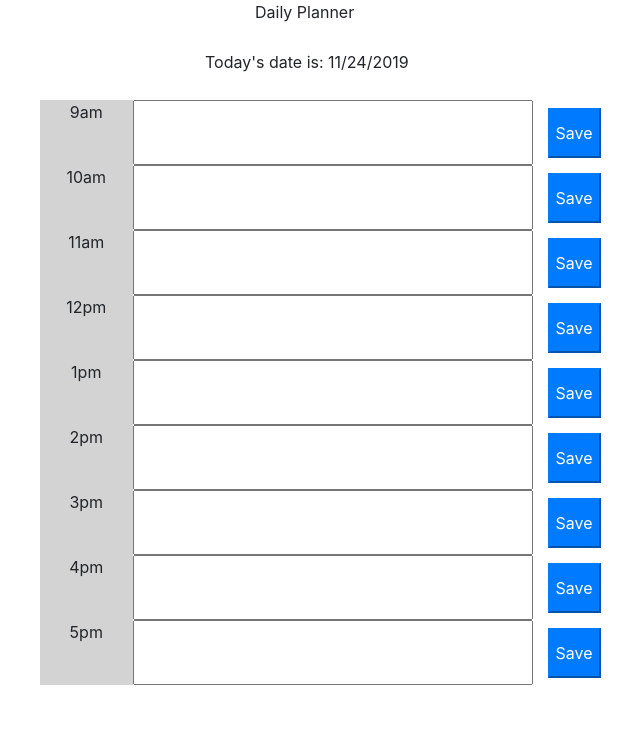
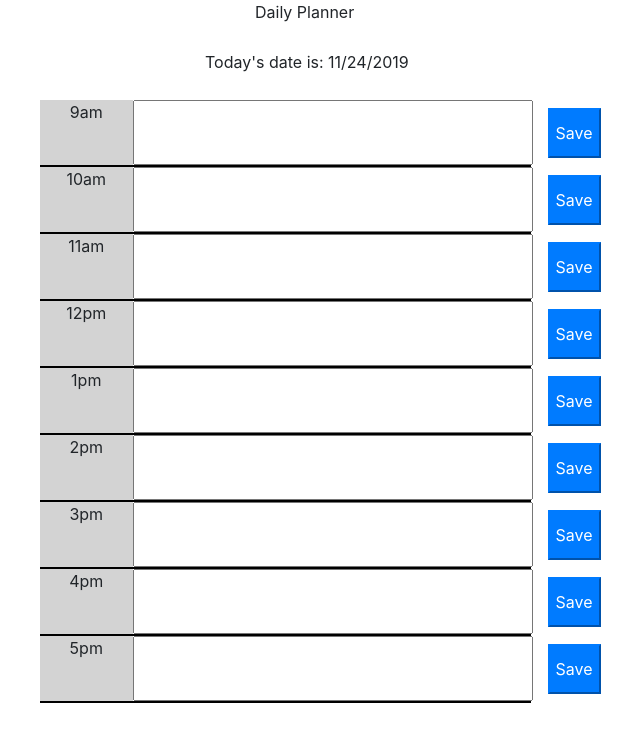
Before and after one commit to PattonParham/Day-Planner, a plain HTML site: page index.html in a window 1280 px wide. Shown: the whole page, without its empty margins (45-685 px from the left). Drawn offline with nearby package versions, Linux system fonts and the light colour scheme.

```diff
--- a/index.html
+++ b/index.html
@@ -27,15 +27,17 @@
     <div class = "col">
             <header id = "header"  style = "margin-left: 200px; height: 50px;" >Daily Planner</header>
     <div id = "date" style = "margin-left: 150px; height: 50px;" ></div>
+
         <div class = "row">
             <div class = "col-1" id ="9amtext" style = "background-color: lightgray; text-align: center; ">9am</div>
 
-                <input class = "text" id = "Nine" style = "height: 65px; width: 400px;"></input>
+                <input class = "text" id = "Nine" style = "height: 65px; width: 400px;" styleTextBox()></input>
 
             <div class = "col-1">
                <button class = "btn-primary" id = "9am" data-time = "9" style = "height: 50px; margin-top: 7.5px;" >Save</button>
             </div>
         </div>
+        <div class = "row" style = "height: 2px; background-color: black; width: 491px;"></div>
         <div class = "row">
             <div class = "col-1" id ="10amtext" style = "background-color: lightgray; text-align: center;">10am</div>
 
@@ -45,6 +47,7 @@
                <button class = "btn-primary" id = "10am" data-time = "10" style = "height: 50px; margin-top: 7.5px;" >Save</button>
             </div>
         </div>
+        <div class = "row" style = "height: 2px; background-color: black; width: 491px;"></div>
         <div class = "row">
             <div class = "col-1" id ="11amtext" style = "background-color: lightgray; text-align: center;">11am</div>
 
@@ -55,6 +58,7 @@
                <button class = "btn-primary" id = "11am" data-time = "11" style = "height: 50px; margin-top: 7.5px;" >Save</button>
             </div>
         </div>
+        <div class = "row" style = "height: 2px; background-color: black; width: 491px;"></div>
         <div class = "row">
             <div class = "col-1" id ="12pmtext" style = "background-color: lightgray; text-align: center;">12pm </div>
 
@@ -65,6 +69,7 @@
                <button class = "btn-primary" id = "12pm" data-time = "12" style = "height: 50px; margin-top: 7.5px;" >Save</button>
             </div>
         </div>
+        <div class = "row" style = "height: 2px; background-color: black; width: 491px;"></div>
         <div class = "row">
             <div class = "col-1" id ="1pmtext" style = "background-color: lightgray; text-align: center;">1pm</div>
 
@@ -75,6 +80,7 @@
                <button class = "btn-primary" id = "1pm" data-time = "13" style = "height: 50px; margin-top: 7.5px;">Save</button>
             </div>
         </div>
+        <div class = "row" style = "height: 2px; background-color: black; width: 491px;"></div>
         <div class = "row">
             <div class = "col-1" id ="2pmtext" style = "background-color: lightgray; text-align: center;">2pm</div>
 
@@ -84,6 +90,7 @@
                <button class = "btn-primary" id = "2pm" data-time = "14" style = "height: 50px; margin-top: 7.5px;">Save</button>
             </div>
         </div>
+        <div class = "row" style = "height: 2px; background-color: black; width: 491px;"></div>
         <div class = "row">
             <div class = "col-1" id ="3pmtext" style = "background-color: lightgray; text-align: center;">3pm</div>
 
@@ -94,6 +101,7 @@
                <button class = "btn-primary" id = "3pm" data-time = "15" style = "height: 50px; margin-top: 7.5px;">Save</button>
             </div>
         </div>
+        <div class = "row" style = "height: 2px; background-color: black; width: 491px;"></div>
         <div class = "row">
             <div class = "col-1" id ="4pmtext" style = "background-color: lightgray; text-align: center;">4pm</div>
 
@@ -104,16 +112,18 @@
                <button class = "btn-primary" id = "4pm" data-time = "16" style = "height: 50px; margin-top: 7.5px;">Save</button>
             </div>
         </div>
+        <div class = "row" style = "height: 2px; background-color: black; width: 491px;"></div>
         <div class = "row">
             <div class = "col-1" id ="5pmtext" style = "background-color: lightgray; text-align: center;">5pm</div>
 
-            <input class = "text" id = "Five" style = "height: 65px; width: 400px;"></input>
+            <input class = "text" id = "Five" style = "height: 65px; width: 400px;" ></input>
 
 
             <div class = "col-1">
                <button class = "btn-primary" id = "5pm" data-time = "17" style = "height: 50px; margin-top: 7.5px;">Save</button>
             </div>
         </div>
+        <div class = "row" style = "height: 2px; background-color: black; width: 491px;"></div>
     </div>
 </div>
 
```
Also changed, not shown: script.js (+1 -6 lines).
